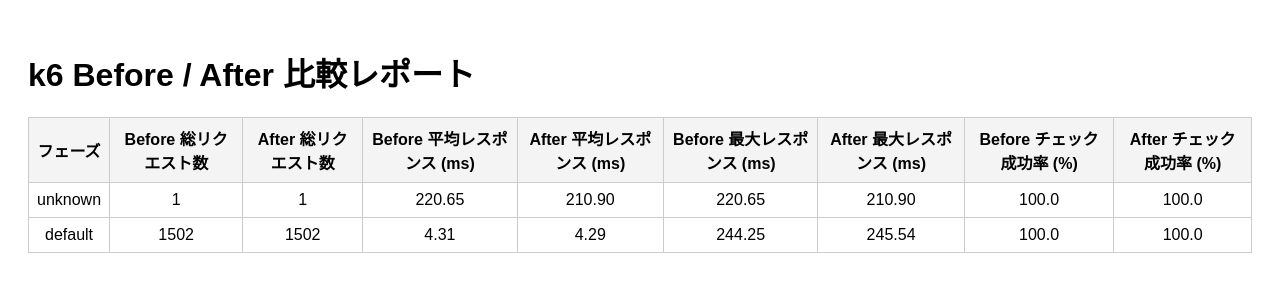
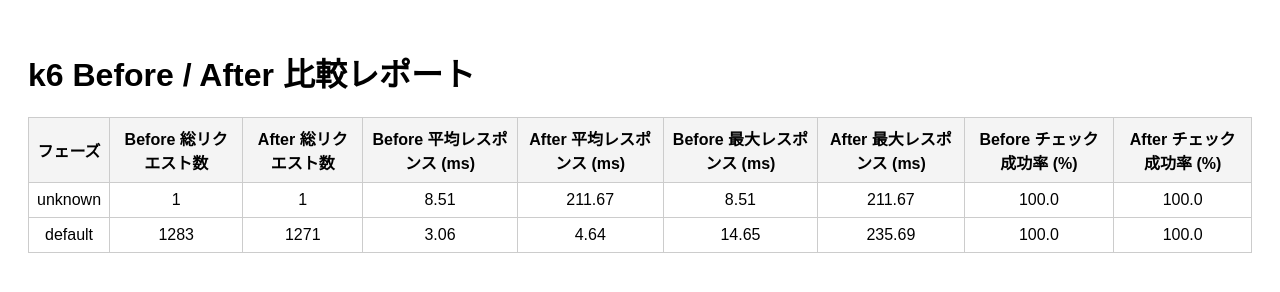
Before and after one commit to Toku2001/reservation, a plain HTML site: page src/k6/results/reservation_onlyget_report.html in a window 1280 px wide. Drawn offline with Linux system fonts and the light colour scheme.

Commit message:
キャッシュ導入のテスト結果

```diff
--- a/src/k6/results/reservation_onlyget_report.html
+++ b/src/k6/results/reservation_onlyget_report.html
@@ -29,20 +29,20 @@ th { background: #f4f4f4; }
         <td>unknown</td>
         <td>1</td>
         <td>1</td>
-        <td>220.65</td>
-        <td>210.90</td>
-        <td>220.65</td>
-        <td>210.90</td>
+        <td>8.51</td>
+        <td>211.67</td>
+        <td>8.51</td>
+        <td>211.67</td>
         <td>100.0</td>
         <td>100.0</td>
     </tr><tr>
         <td>default</td>
-        <td>1502</td>
-        <td>1502</td>
-        <td>4.31</td>
-        <td>4.29</td>
-        <td>244.25</td>
-        <td>245.54</td>
+        <td>1283</td>
+        <td>1271</td>
+        <td>3.06</td>
+        <td>4.64</td>
+        <td>14.65</td>
+        <td>235.69</td>
         <td>100.0</td>
         <td>100.0</td>
     </tr></table></body></html>
```
